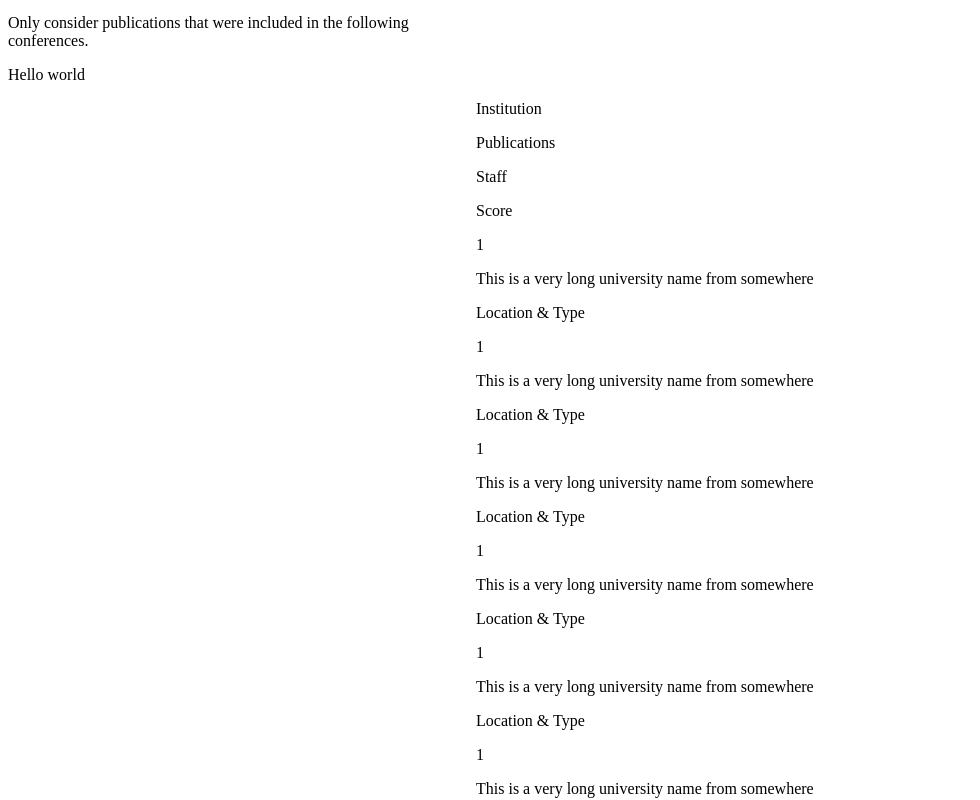
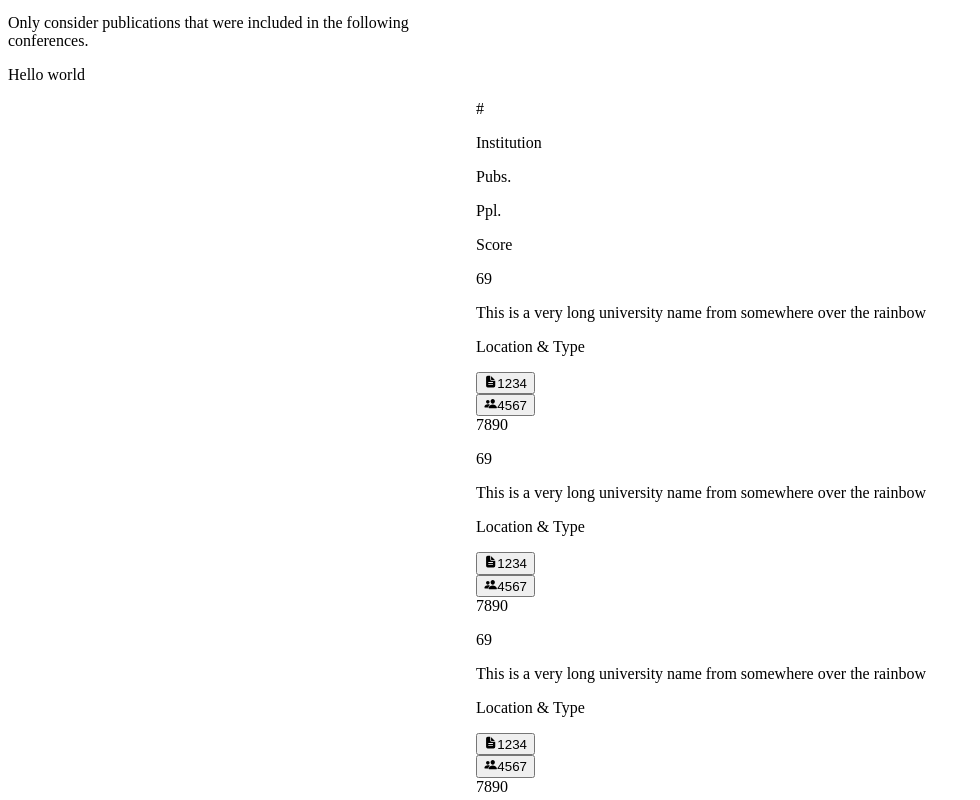
Before and after one commit to BaseCS/rank-frontend, a Next.js app: page / in a window 1280 px wide. Shown: the part 1556-2356 px from the top of the page, without its empty margins (0-980 px from the left). Built offline with nearby package versions, Linux system fonts and the light colour scheme; no server answers.

Commit message:
updated list view

```diff
--- a/components/listPanel.js
+++ b/components/listPanel.js
@@ -24,7 +24,6 @@ export default function ListPanel(props) {
 
     const titleClasses = `
         flex-grow
-        pl-10
     `;
 
     const fieldClasses = `
@@ -32,18 +31,18 @@ export default function ListPanel(props) {
         w-auto
         text-center
         truncate
-        bg-gray-50
     `;
 
     return(
         <>
             <div id="listHeader" className={headerClasses}>
+                <p className="w-12 text-center flex-shrink-0 text-green-500">#</p>
                 <p className={titleClasses}>Institution</p>
-                <p className={fieldClasses}>Publications</p>
-                <p className={fieldClasses}>Staff</p>
+                <p className={fieldClasses} title="research publication count">Pubs.</p>
+                <p className={fieldClasses} title="researcher count">Ppl.</p>
                 <p className={fieldClasses}>Score</p>
             </div>
-            <div className="mt-20 w-full md:pr-4">
+            <div className="mt-20 w-full md:pr-4 md:pb-8">
                 <ListRow></ListRow>
                 <ListRow></ListRow>
                 <ListRow></ListRow>
@@ -80,16 +79,12 @@ export default function ListPanel(props) {
             </div>
             <style jsx>{`
                 .field {
-                    width: calc(50% / 3);
+                    width: calc(40% / 3);
                 }
 
                 @media (min-width: 768px) {
                     #listHeader {
                         width: calc(100% - (380px - 0.75rem));
-                    }
-
-                    .field {
-                        // width: calc(50% / 4);
                     }
                 }
 
@@ -97,10 +92,6 @@ export default function ListPanel(props) {
                     #listHeader {
                         width: calc(100% - (480px - 0.75rem));
                     }
-
-                    .field {
-                        // width: calc(50% / 5);
-                    }
                 }
             `}</style>
         </>
--- a/components/listRow.js
+++ b/components/listRow.js
@@ -1,3 +1,5 @@
+import { IoDocumentText, IoPeople } from "react-icons/io5";
+
 export default function ListRow(props) {
 
     const wrapperClasses = `
@@ -12,7 +14,7 @@ export default function ListRow(props) {
 
     const rankClasses = `
         text-green-500
-        w-10
+        w-12
         flex
         items-center
         justify-center
@@ -32,21 +34,66 @@ export default function ListRow(props) {
     `;
 
     const infoClasses = `
-        bg-gray-50
-        w-1/2
+        w-2/5
         flex-shrink-0
+        flex
+        flex-row
+    `;
+
+    const fieldClasses = `
+        w-1/3
+        h-full
+        flex
+        items-center
+        justify-center
+    `;
+
+    const fieldGroupClasses = `
+        text-sm
+        flex
+        flex-col
+        items-center
+        hover:text-green-500
+        hover:font-semibold
+    `;
+
+    const iconClasses = `
+        h-4
+        w-4
+        mt-1
+        mb-1
     `;
 
     return(
         <>
-            <div className={wrapperClasses}>
-                <p className={rankClasses}>1</p>
+            <div className={wrapperClasses} title="This is a very long university name from somewhere over the rainbow">
+                <p className={rankClasses}>
+                    69
+                </p>
                 <div className={nameWrapperClasses}>
-                    <p className={nameClasses}>This is a very long university name from somewhere</p>
-                    <p className="text-sm text-gray-400">Location &amp; Type</p>
+                    <p className={nameClasses}>
+                        This is a very long university name from somewhere over the rainbow
+                    </p>
+                    <p className="text-sm text-gray-400">
+                        Location &amp; Type
+                    </p>
                 </div>
                 <div className={infoClasses}>
-
+                    <div className={fieldClasses}>
+                        <button className={fieldGroupClasses} title="show publications from this institution">
+                            <IoDocumentText className={iconClasses}/>
+                            1234
+                        </button>
+                    </div>
+                    <div className={fieldClasses}>
+                        <button className={fieldGroupClasses} title="show researchers from this institutions">
+                            <IoPeople className={iconClasses}/>
+                            4567
+                        </button>
+                    </div>
+                    <div className={fieldClasses}>
+                        7890
+                    </div>
                 </div>
             </div>
         </>
--- a/pages/index.js
+++ b/pages/index.js
@@ -39,7 +39,7 @@ export default function Home() {
     return(
         <>
             <Head>
-                <title>Hello World</title>
+                <title>Dank Rank</title>
                 <meta name="viewport" content="width=device-width, initial-scale=1"/>
             </Head>
             <div id="header" className={headerClasses}>
```
